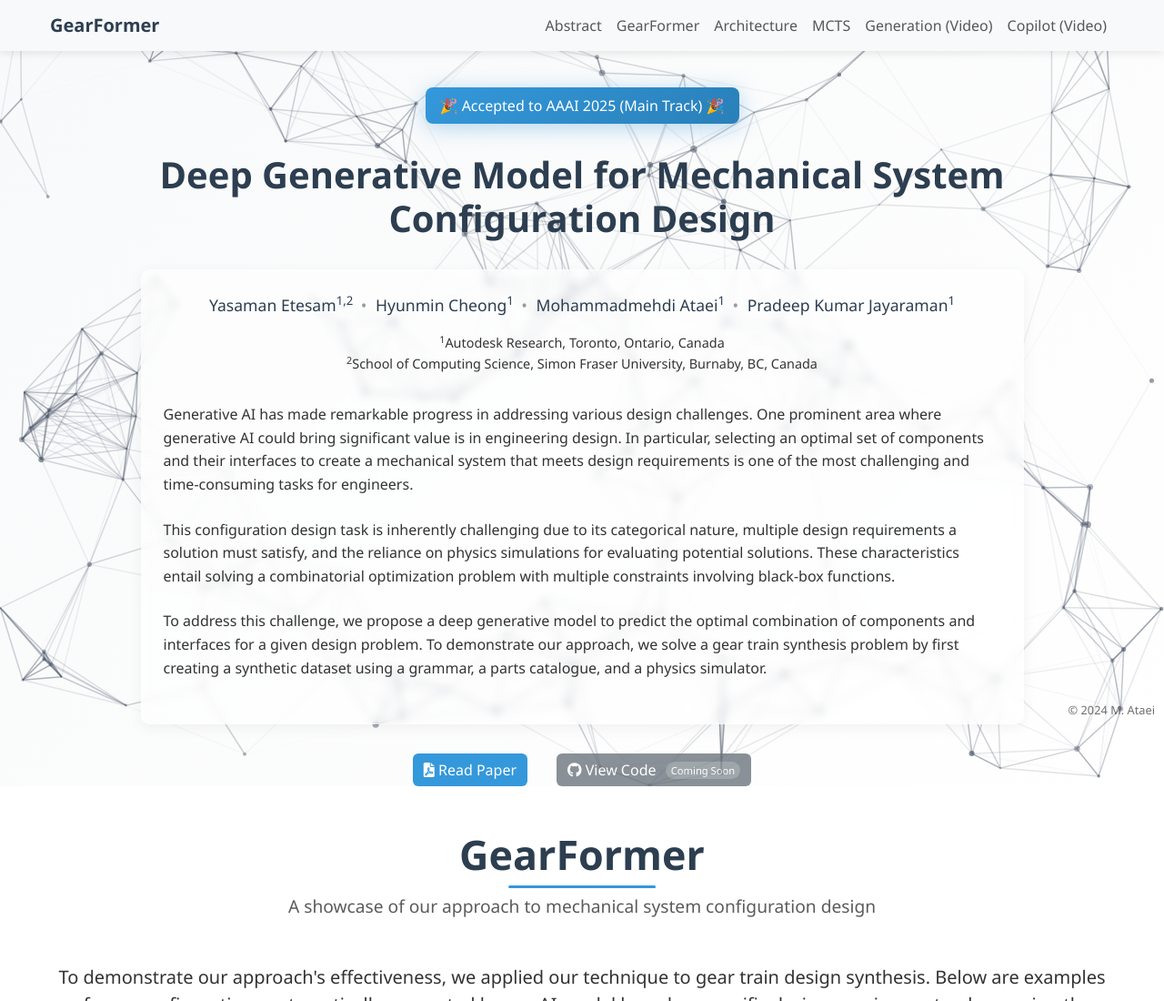
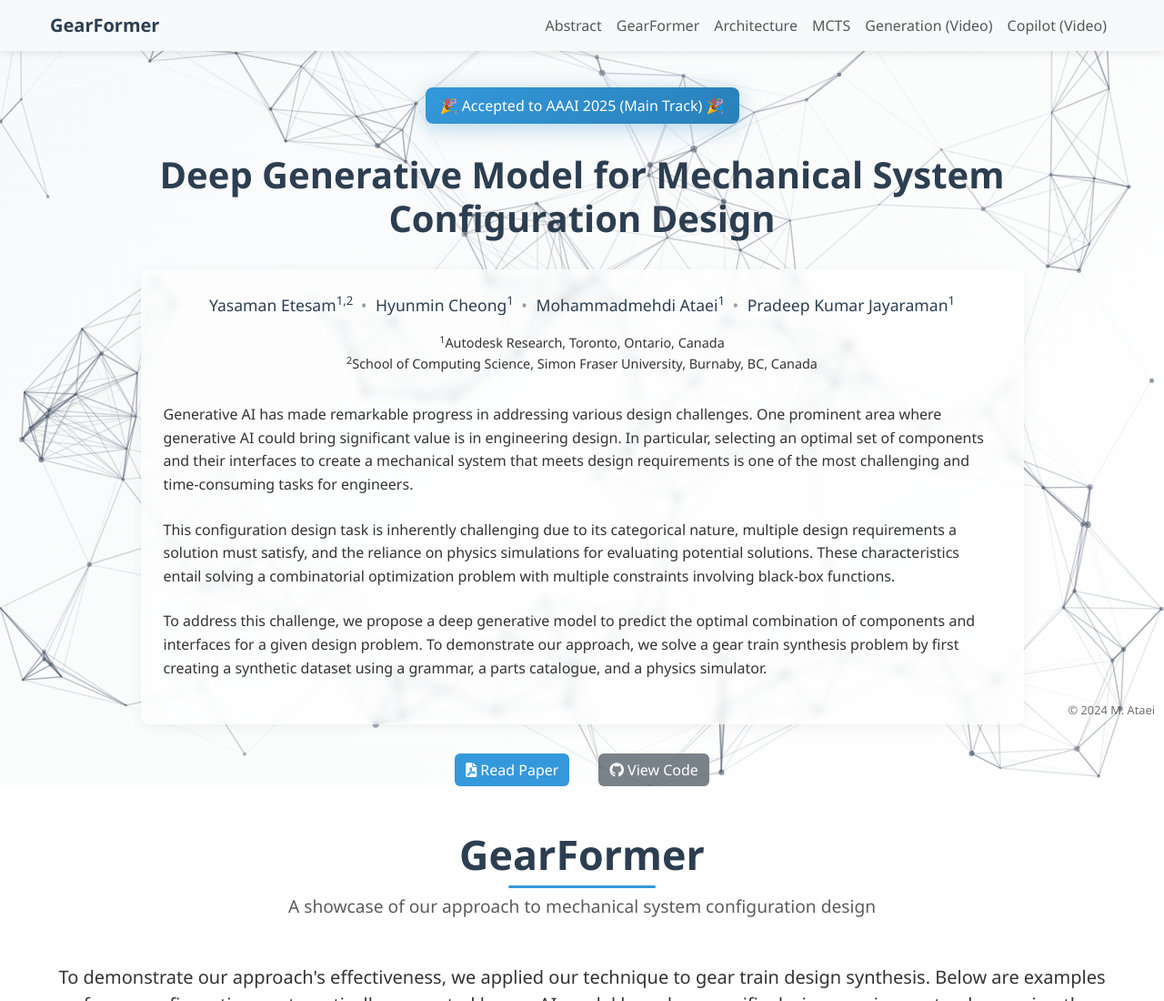
Before and after one commit to GearFormer/gearformer.github.io, a plain HTML site: page index.html in a window 1280 px wide. Shown: the top 1100 px of the page at 91% size. Drawn offline with nearby package versions, Linux system fonts and the light colour scheme; no server answers; animation ran at ten frames a second.

Commit message:
Added link

```diff
--- a/index.html
+++ b/index.html
@@ -961,9 +961,8 @@
                         <a href="https://arxiv.org/abs/2409.06016" class="btn btn-primary me-3" target="_blank">
                             <i class="fas fa-file-pdf"></i> Read Paper
                         </a>
-                        <a href="#" class="btn btn-secondary disabled" title="Coming Soon">
+                        <a href="https://github.com/GearFormer/GearFormer" class="btn btn-secondary" target="_blank">
                             <i class="fab fa-github"></i> View Code
-                            <span class="coming-soon-badge">Coming Soon</span>
                         </a>
                     </div>
                 </div>
```
